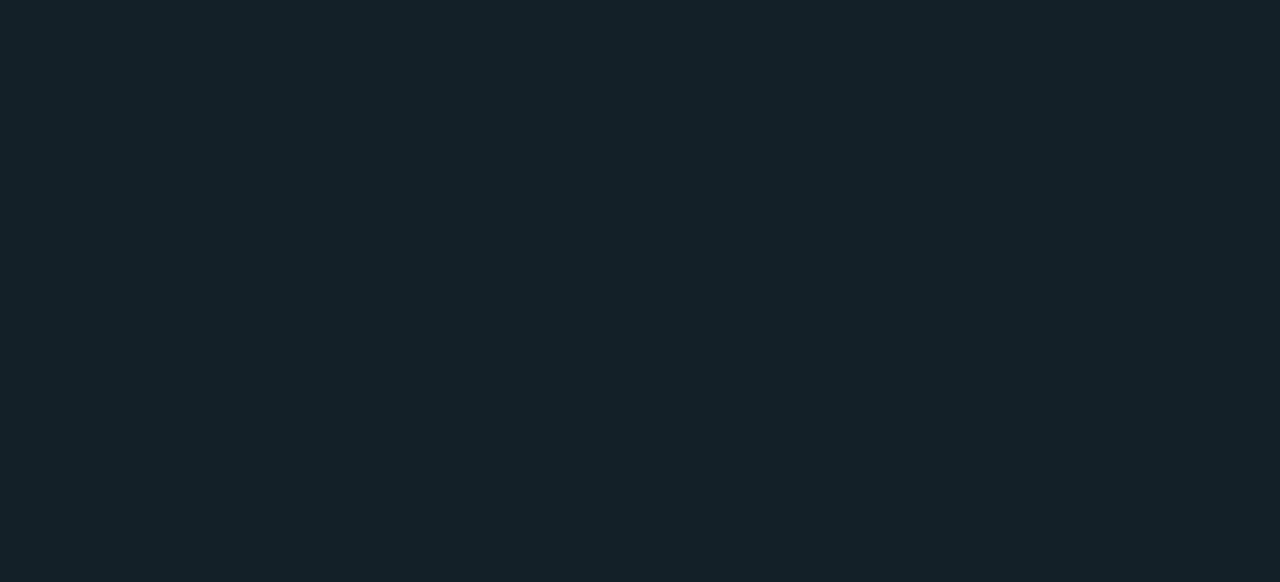
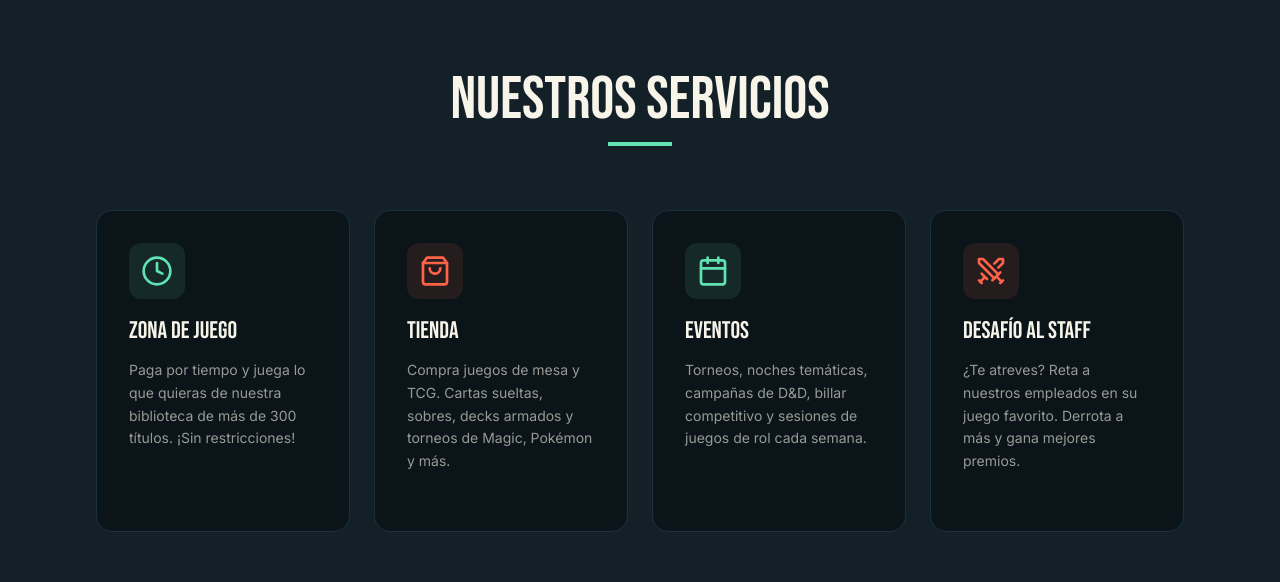
Before and after one commit to CherrySalix/abysmal, a React (Vite) app: page / in a window 1280 px wide. Shown: the part 826-1408 px from the top of the page. Built offline with nearby package versions, Linux system fonts and the light colour scheme.

Commit message:
feat: animated service cards with scroll-triggered entrance

```diff
--- a/src/App.tsx
+++ b/src/App.tsx
@@ -1,5 +1,6 @@
 import Navbar from './components/Navbar'
 import Hero from './components/Hero'
+import Services from './components/Services'
 
 function App() {
   return (
@@ -7,7 +8,7 @@ function App() {
       <Navbar />
       <main>
         <Hero />
-        <section id="servicios" className="min-h-screen bg-abyss-800" />
+        <Services />
         <section id="sobre-nosotros" className="min-h-screen" />
         <section id="galeria" className="min-h-screen bg-abyss-800" />
         <section id="contacto" className="min-h-screen" />
--- /dev/null
+++ b/src/components/Services.tsx
@@ -0,0 +1,90 @@
+import { motion, useInView } from 'framer-motion'
+import { useRef } from 'react'
+import { Clock, ShoppingBag, Calendar, Swords } from 'lucide-react'
+import type { LucideIcon } from 'lucide-react'
+import { useReducedMotion } from 'framer-motion'
+
+interface ServiceCard {
+  Icon: LucideIcon
+  title: string
+  desc: string
+  accent: 'mint' | 'coral'
+}
+
+const SERVICE_CARDS: ServiceCard[] = [
+  {
+    Icon: Clock,
+    title: 'Zona de Juego',
+    desc: 'Paga por tiempo y juega lo que quieras de nuestra biblioteca de más de 300 títulos. ¡Sin restricciones!',
+    accent: 'mint',
+  },
+  {
+    Icon: ShoppingBag,
+    title: 'Tienda',
+    desc: 'Compra juegos de mesa y TCG. Cartas sueltas, sobres, decks armados y torneos de Magic, Pokémon y más.',
+    accent: 'coral',
+  },
+  {
+    Icon: Calendar,
+    title: 'Eventos',
+    desc: 'Torneos, noches temáticas, campañas de D&D, billar competitivo y sesiones de juegos de rol cada semana.',
+    accent: 'mint',
+  },
+  {
+    Icon: Swords,
+    title: 'Desafío al Staff',
+    desc: '¿Te atreves? Reta a nuestros empleados en su juego favorito. Derrota a más y gana mejores premios.',
+    accent: 'coral',
+  },
+]
+
+function Card({ card, index }: { card: ServiceCard; index: number }) {
+  const shouldReduce = useReducedMotion()
+  const ref = useRef<HTMLDivElement>(null)
+  const inView = useInView(ref, { once: true, margin: '-80px' })
+
+  return (
+    <motion.div
+      ref={ref}
+      initial={{ opacity: 0, y: shouldReduce ? 0 : 30 }}
+      animate={inView ? { opacity: 1, y: 0 } : {}}
+      transition={{ duration: 0.5, delay: shouldReduce ? 0 : index * 0.1, ease: 'easeOut' }}
+      whileHover={shouldReduce ? {} : { y: -8 }}
+      className="bg-abyss-900 rounded-2xl p-8 border border-abyss-700 cursor-default group transition-shadow hover:shadow-[0_20px_40px_rgba(95,227,178,0.1)]"
+    >
+      <div
+        className={`inline-flex p-3 rounded-xl mb-4 ${
+          card.accent === 'mint'
+            ? 'bg-mint-400/10 text-mint-400'
+            : 'bg-coral-500/10 text-coral-500'
+        }`}
+      >
+        <card.Icon size={32} />
+      </div>
+      <h3 className="font-display text-2xl text-cream-100 mb-3">{card.title}</h3>
+      <p className="font-sans text-sm text-cream-100/60 leading-relaxed">{card.desc}</p>
+      <div
+        className={`mt-6 h-0.5 w-0 group-hover:w-12 transition-all duration-300 ${
+          card.accent === 'mint' ? 'bg-mint-400' : 'bg-coral-500'
+        }`}
+      />
+    </motion.div>
+  )
+}
+
+export default function Services() {
+  return (
+    <section id="servicios" className="py-24 bg-abyss-800">
+      <div className="max-w-6xl mx-auto px-4 sm:px-6 lg:px-8">
+        <h2 className="section-heading">NUESTROS SERVICIOS</h2>
+        <div className="section-underline" />
+
+        <div className="grid grid-cols-1 sm:grid-cols-2 lg:grid-cols-4 gap-6">
+          {SERVICE_CARDS.map((card, i) => (
+            <Card key={card.title} card={card} index={i} />
+          ))}
+        </div>
+      </div>
+    </section>
+  )
+}
```
Also changed, not shown: 2 other files (tests, documents, lock files or other folders).
